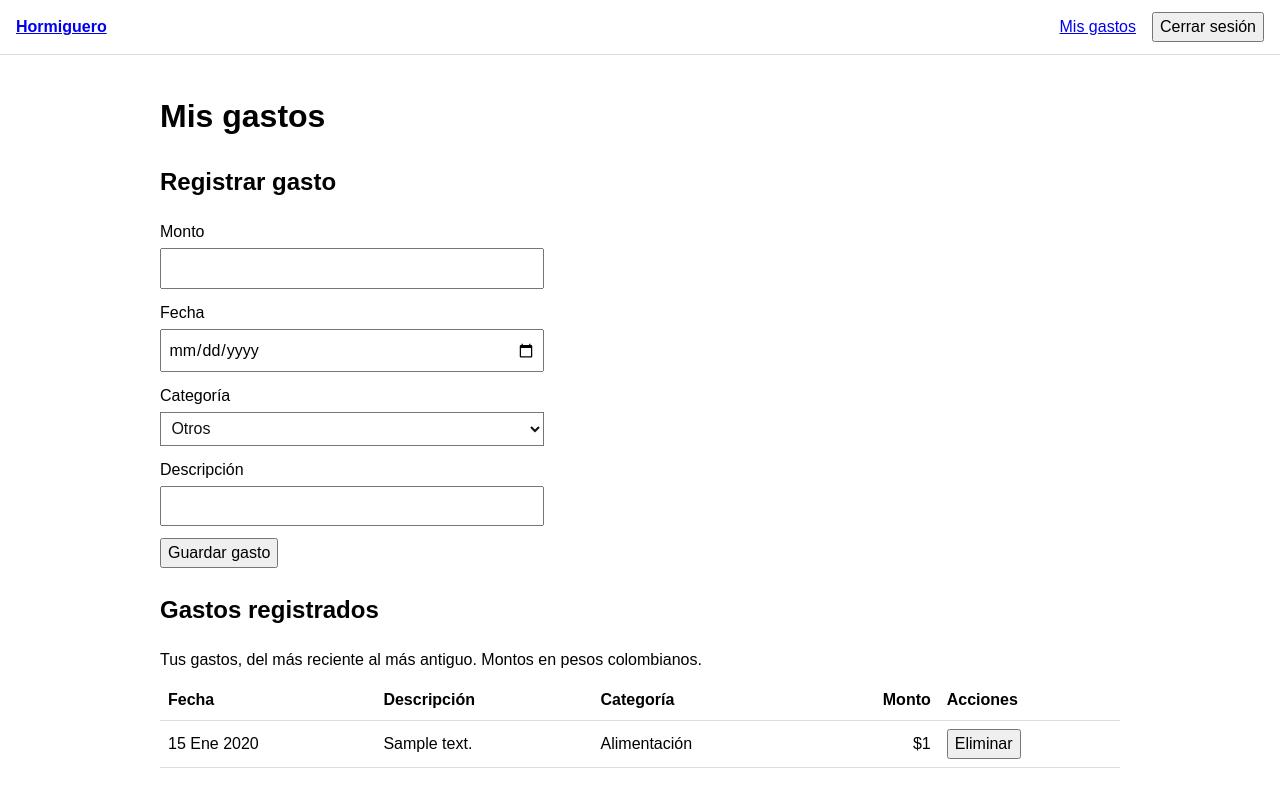
After one commit to JuanDR403/Hormiguero, a Django app: page /gastos/ in a window 1280 px wide. The commit adds this page. Run offline with Django 5.2, Linux system fonts and the light colour scheme; a user stored in the database is signed in; tables that the repository leaves empty hold one stand-in row (values such as "Sample post").

Commit message:
feat: página de gastos con lista, registro y eliminación
Co-Authored-By: Claude Opus 5.5 <noreply@anthropic.com>

```diff
--- a/gastos/urls.py
+++ b/gastos/urls.py
@@ -16,4 +16,6 @@ urlpatterns = [
     ),
     path("registro/", views.registro, name="registro"),
     path("logout/", auth_views.LogoutView.as_view(), name="logout"),
+    path("gastos/", views.lista_gastos, name="lista_gastos"),
+    path("gastos/<int:pk>/eliminar/", views.eliminar_gasto, name="eliminar_gasto"),
 ]
--- a/gastos/views.py
+++ b/gastos/views.py
@@ -1,7 +1,12 @@
+from django.contrib import messages
 from django.contrib.auth import login
-from django.shortcuts import redirect, render
+from django.contrib.auth.decorators import login_required
+from django.shortcuts import get_object_or_404, redirect, render
+from django.utils import timezone
+from django.views.decorators.http import require_POST
 
-from .forms import FormularioRegistro
+from .forms import FormularioGasto, FormularioRegistro
+from .models import Gasto
 
 
 def inicio(request):
@@ -21,3 +26,31 @@ def registro(request):
         formulario = FormularioRegistro()
 
     return render(request, "autenticacion/registro.html", {"formulario": formulario})
+
+
+@login_required
+def lista_gastos(request):
+    if request.method == "POST":
+        formulario = FormularioGasto(request.POST)
+        if formulario.is_valid():
+            gasto = formulario.save(commit=False)
+            gasto.usuario = request.user
+            gasto.save()
+            messages.success(request, "Gasto registrado.")
+            return redirect("lista_gastos")
+    else:
+        formulario = FormularioGasto(initial={"fecha": timezone.localdate()})
+
+    # El orden (más reciente primero) viene del Meta del modelo.
+    gastos = Gasto.objects.filter(usuario=request.user)
+    return render(request, "gastos/lista.html", {"formulario": formulario, "gastos": gastos})
+
+
+@login_required
+@require_POST
+def eliminar_gasto(request, pk):
+    # Filtrar por usuario hace que un gasto ajeno dé 404, igual que uno inexistente.
+    gasto = get_object_or_404(Gasto, pk=pk, usuario=request.user)
+    gasto.delete()
+    messages.success(request, "Gasto eliminado.")
+    return redirect("lista_gastos")
--- a/templates/autenticacion/_campo.html
+++ b/templates/autenticacion/_campo.html
@@ -1,7 +1,12 @@
 <div class="campo">
   <label for="{{ campo.id_for_label }}">{{ campo.label }}</label>
   {{ campo }}
-  {% for error in campo.errors %}
-    <p class="error">{{ error }}</p>
-  {% endfor %}
+  {% if campo.errors %}
+    {# Django enlaza el campo a este id con aria-describedby. #}
+    <div id="{{ campo.auto_id }}_error">
+      {% for error in campo.errors %}
+        <p class="error">{{ error }}</p>
+      {% endfor %}
+    </div>
+  {% endif %}
 </div>
--- /dev/null
+++ b/templates/gastos/lista.html
@@ -0,0 +1,60 @@
+{% extends "base.html" %}
+
+{% block titulo %}Mis gastos{% endblock %}
+
+{% block contenido %}
+  <h1>Mis gastos</h1>
+
+  <section class="bloque" aria-labelledby="titulo-registrar">
+    <h2 id="titulo-registrar">Registrar gasto</h2>
+    <form method="post" novalidate>
+      {% csrf_token %}
+      {% for error in formulario.non_field_errors %}
+        <p class="error" role="alert">{{ error }}</p>
+      {% endfor %}
+      {% include "autenticacion/_campo.html" with campo=formulario.monto %}
+      {% include "autenticacion/_campo.html" with campo=formulario.fecha %}
+      {% include "autenticacion/_campo.html" with campo=formulario.categoria %}
+      {% include "autenticacion/_campo.html" with campo=formulario.descripcion %}
+      <button type="submit">Guardar gasto</button>
+    </form>
+  </section>
+
+  <section class="bloque" aria-labelledby="titulo-lista">
+    <h2 id="titulo-lista">Gastos registrados</h2>
+    {% if gastos %}
+      <div class="tabla-desplazable">
+        <table>
+          <caption>Tus gastos, del más reciente al más antiguo. Montos en pesos colombianos.</caption>
+          <thead>
+            <tr>
+              <th scope="col">Fecha</th>
+              <th scope="col">Descripción</th>
+              <th scope="col">Categoría</th>
+              <th scope="col" class="numero">Monto</th>
+              <th scope="col">Acciones</th>
+            </tr>
+          </thead>
+          <tbody>
+            {% for gasto in gastos %}
+              <tr>
+                <td><time datetime="{{ gasto.fecha|date:'Y-m-d' }}">{{ gasto.fecha|date:"j M Y" }}</time></td>
+                <td>{{ gasto.descripcion|default:"Sin descripción" }}</td>
+                <td>{{ gasto.get_categoria_display }}</td>
+                <td class="numero">${{ gasto.monto|floatformat:"0g" }}</td>
+                <td>
+                  <form method="post" action="{% url 'eliminar_gasto' gasto.pk %}">
+                    {% csrf_token %}
+                    <button type="submit" aria-label="Eliminar gasto {{ gasto.descripcion|default:gasto.get_categoria_display }} del {{ gasto.fecha|date:'j M Y' }}">Eliminar</button>
+                  </form>
+                </td>
+              </tr>
+            {% endfor %}
+          </tbody>
+        </table>
+      </div>
+    {% else %}
+      <p>Aún no tienes gastos registrados.</p>
+    {% endif %}
+  </section>
+{% endblock %}
```
